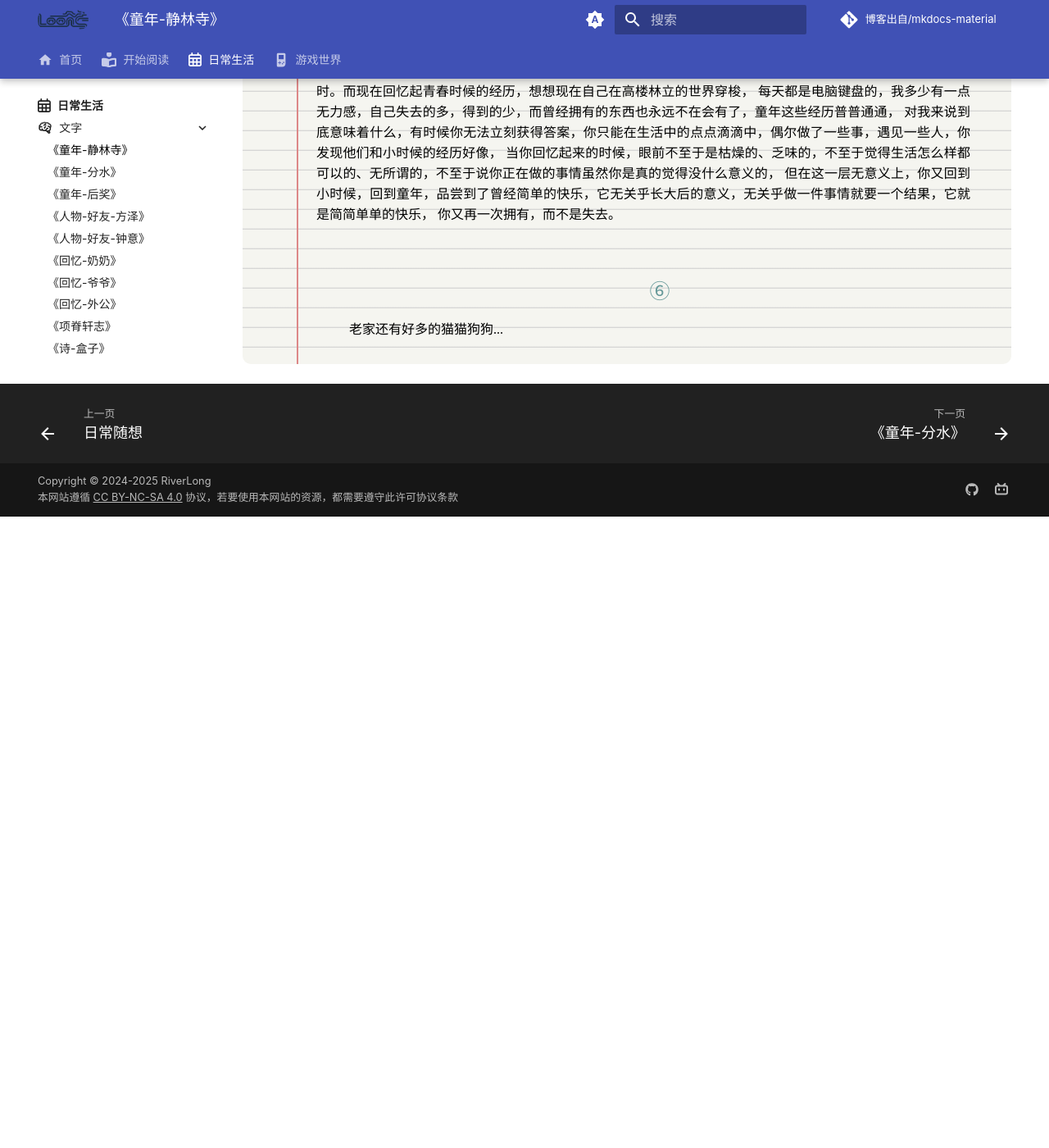
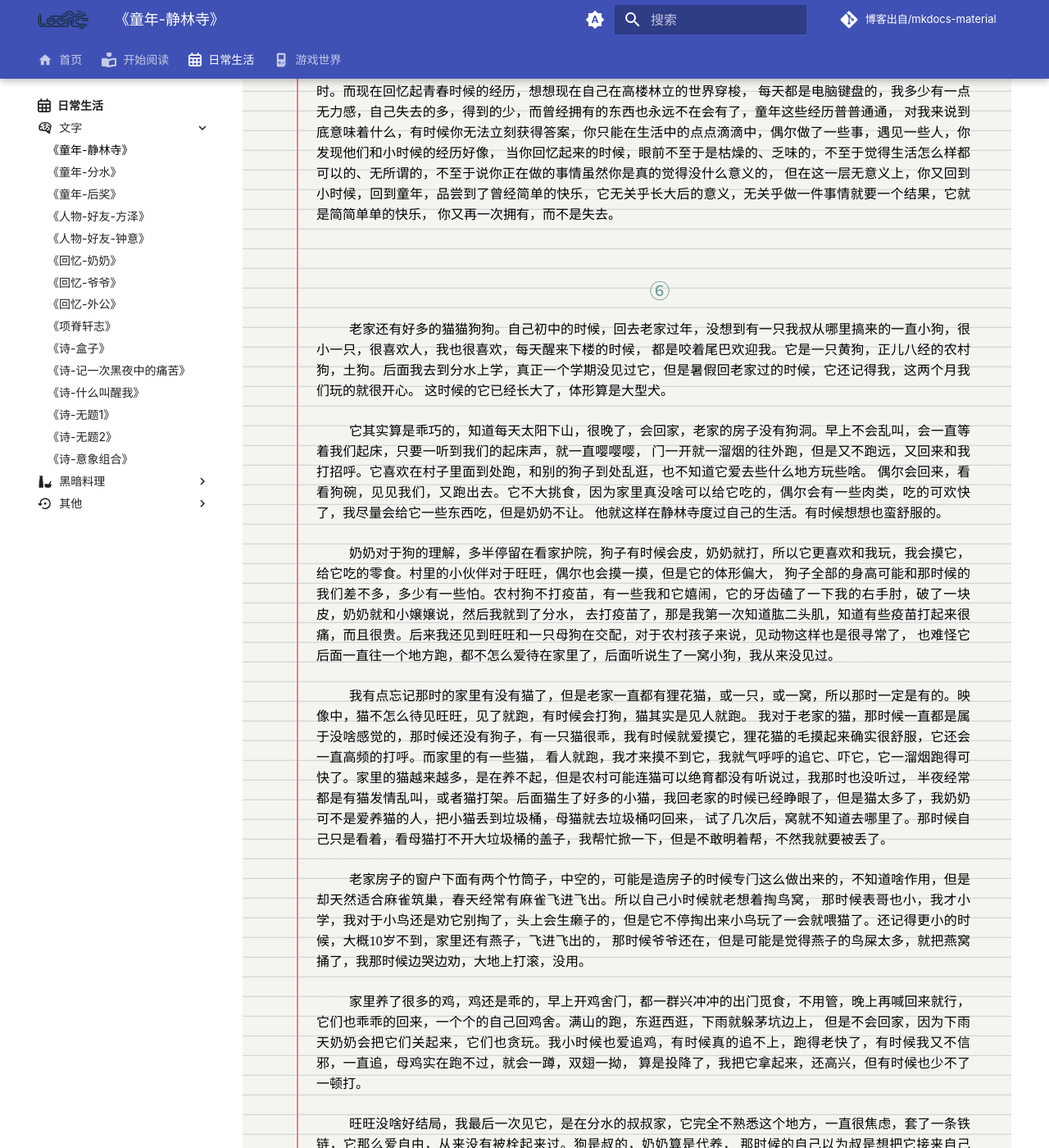
Before and after one commit to 971230/971230.github.io, an MkDocs documentation site: the page built from docs/日常/文字/童年-静林寺.md, in a window 1280 px wide and 1400 px high, scrolled down 5190 px. Shown: the whole window at 82% size. Built offline with MkDocs 1.6.1 and Material for MkDocs 9.7.7, drawn with Linux system fonts in a browser that asks for light colours; some web fonts are replaced; comment, search, counter and statistics services are not loaded; before the commit the page ends 5820 px from its top, so only the background shows below that; some of the changed text lies outside the part shown.

Commit message:
更新《童年-静林寺》

```diff
--- a/docs/日常/文字/童年-静林寺.md
+++ b/docs/日常/文字/童年-静林寺.md
@@ -213,6 +213,56 @@ hide:
 <h2>⑥</h2>
 
 <p>
-老家还有好多的猫猫狗狗...
+老家还有好多的猫猫狗狗。自己初中的时候，回去老家过年，没想到有一只我叔从哪里搞来的一直小狗，很小一只，很喜欢人，我也很喜欢，每天醒来下楼的时候，
+都是咬着尾巴欢迎我。它是一只黄狗，正儿八经的农村狗，土狗。后面我去到分水上学，真正一个学期没见过它，但是暑假回老家过的时候，它还记得我，这两个月我们玩的就很开心。
+这时候的它已经长大了，体形算是大型犬。
 </p>
+
+<p>
+它其实算是乖巧的，知道每天太阳下山，很晚了，会回家，老家的房子没有狗洞。早上不会乱叫，会一直等着我们起床，只要一听到我们的起床声，就一直嘤嘤嘤，
+门一开就一溜烟的往外跑，但是又不跑远，又回来和我打招呼。它喜欢在村子里面到处跑，和别的狗子到处乱逛，也不知道它爱去些什么地方玩些啥。
+偶尔会回来，看看狗碗，见见我们，又跑出去。它不大挑食，因为家里真没啥可以给它吃的，偶尔会有一些肉类，吃的可欢快了，我尽量会给它一些东西吃，但是奶奶不让。
+他就这样在静林寺度过自己的生活。有时候想想也蛮舒服的。
+</p>
+
+<p>
+奶奶对于狗的理解，多半停留在看家护院，狗子有时候会皮，奶奶就打，所以它更喜欢和我玩，我会摸它，给它吃的零食。村里的小伙伴对于旺旺，偶尔也会摸一摸，但是它的体形偏大，
+狗子全部的身高可能和那时候的我们差不多，多少有一些怕。农村狗不打疫苗，有一些我和它嬉闹，它的牙齿磕了一下我的右手肘，破了一块皮，奶奶就和小嬢嬢说，然后我就到了分水，
+去打疫苗了，那是我第一次知道肱二头肌，知道有些疫苗打起来很痛，而且很贵。后来我还见到旺旺和一只母狗在交配，对于农村孩子来说，见动物这样也是很寻常了，
+也难怪它后面一直往一个地方跑，都不怎么爱待在家里了，后面听说生了一窝小狗，我从来没见过。
+</p>
+
+<p>
+我有点忘记那时的家里有没有猫了，但是老家一直都有狸花猫，或一只，或一窝，所以那时一定是有的。映像中，猫不怎么待见旺旺，见了就跑，有时候会打狗，猫其实是见人就跑。
+我对于老家的猫，那时候一直都是属于没啥感觉的，那时候还没有狗子，有一只猫很乖，我有时候就爱摸它，狸花猫的毛摸起来确实很舒服，它还会一直高频的打呼。而家里的有一些猫，
+看人就跑，我才来摸不到它，我就气呼呼的追它、吓它，它一溜烟跑得可快了。家里的猫越来越多，是在养不起，但是农村可能连猫可以绝育都没有听说过，我那时也没听过，
+半夜经常都是有猫发情乱叫，或者猫打架。后面猫生了好多的小猫，我回老家的时候已经睁眼了，但是猫太多了，我奶奶可不是爱养猫的人，把小猫丢到垃圾桶，母猫就去垃圾桶叼回来，
+试了几次后，窝就不知道去哪里了。那时候自己只是看着，看母猫打不开大垃圾桶的盖子，我帮忙掀一下，但是不敢明着帮，不然我就要被丢了。
+</p>
+
+<p>
+老家房子的窗户下面有两个竹筒子，中空的，可能是造房子的时候专门这么做出来的，不知道啥作用，但是却天然适合麻雀筑巢，春天经常有麻雀飞进飞出。所以自己小时候就老想着掏鸟窝，
+那时候表哥也小，我才小学，我对于小鸟还是劝它别掏了，头上会生癞子的，但是它不停掏出来小鸟玩了一会就喂猫了。还记得更小的时候，大概10岁不到，家里还有燕子，飞进飞出的，
+那时候爷爷还在，但是可能是觉得燕子的鸟屎太多，就把燕窝捅了，我那时候边哭边劝，大地上打滚，没用。
+</p>
+
+<p>
+家里养了很多的鸡，鸡还是乖的，早上开鸡舍门，都一群兴冲冲的出门觅食，不用管，晚上再喊回来就行，它们也乖乖的回来，一个个的自己回鸡舍。满山的跑，东逛西逛，下雨就躲茅坑边上，
+但是不会回家，因为下雨天奶奶会把它们关起来，它们也贪玩。我小时候也爱追鸡，有时候真的追不上，跑得老快了，有时候我又不信邪，一直追，母鸡实在跑不过，就会一蹲，双翅一拗，
+算是投降了，我把它拿起来，还高兴，但有时候也少不了一顿打。
+</p>
+
+<p>
+旺旺没啥好结局，我最后一次见它，是在分水的叔叔家，它完全不熟悉这个地方，一直很焦虑，套了一条铁链，它那么爱自由，从来没有被栓起来过。狗是叔的，奶奶算是代养，
+那时候的自己以为叔是想把它接来自己养。它见我的时候还是很开心，尾巴一直摇，不停摇，但是仍然焦虑，我把它铁链解开，用链子牵着它到处走，分水的郊外它都不熟悉，我也不熟悉，
+我两都很迷惘。再后来我就没见过它了。
+</p>
+
+<p>
+仔细想想，老家的动物好像都没有好结局。有时候温暖于它们带给自己的经历，懊悔于自己的不作为，憎恨于自己童年的无知，原谅于当时的年幼。有时候生命就是这样，人也不例外，
+就是那么的无能为力。
+</p>
+
+<h2>⑦</h2>
+
 </div>
```
